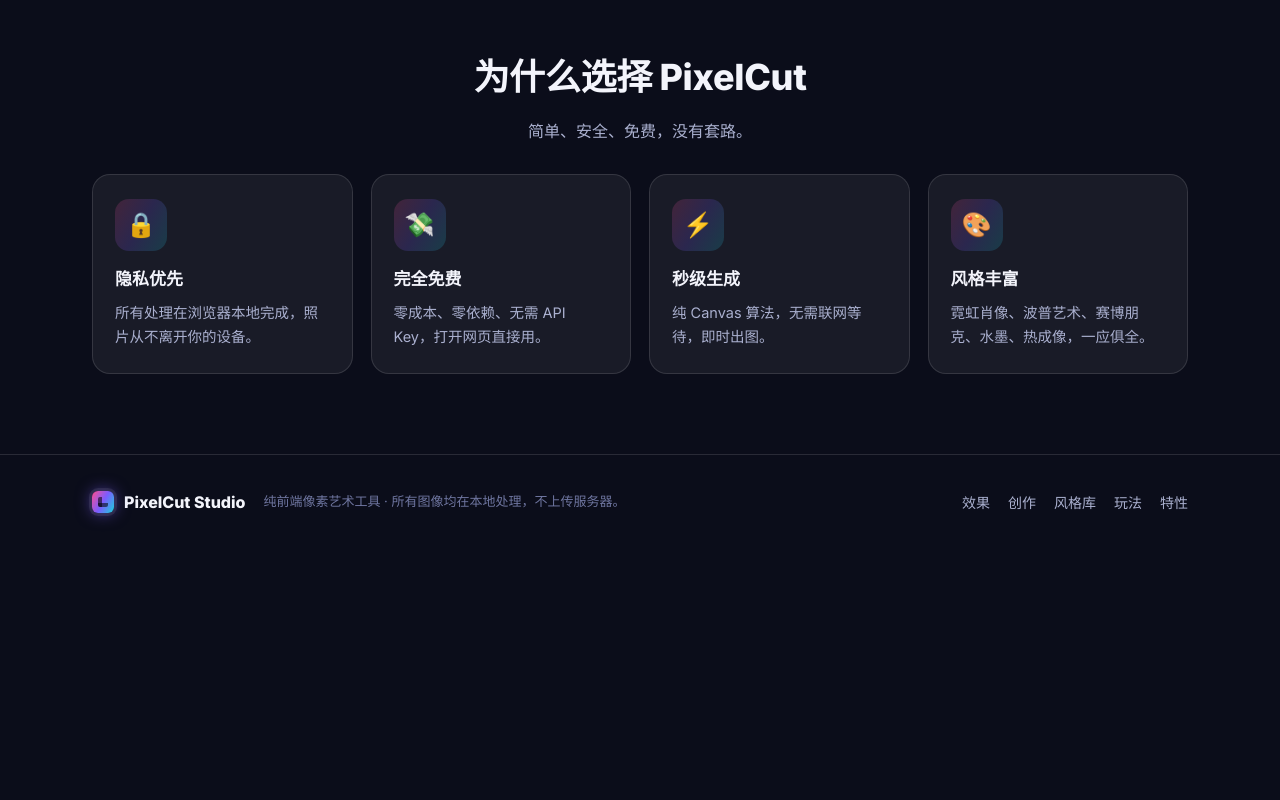
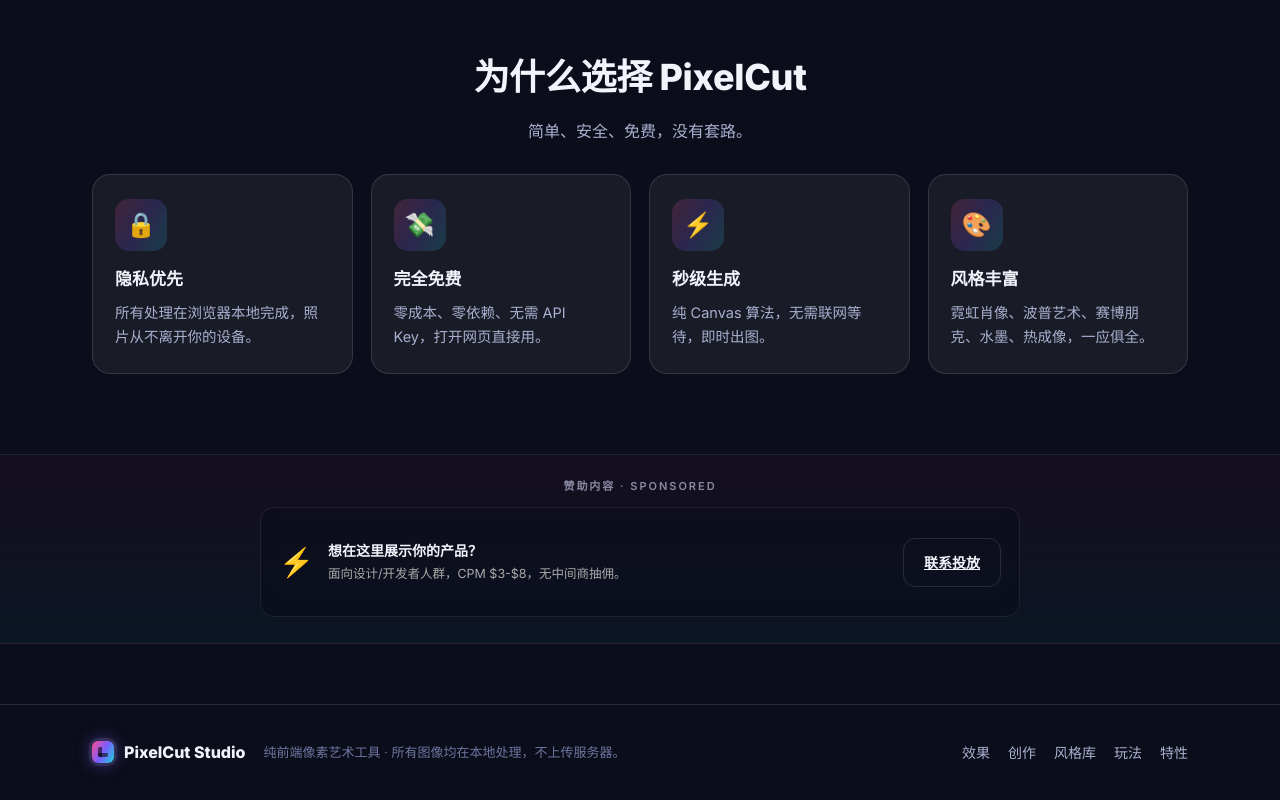
Before and after one commit to DaBowen-Jun/pixelcut-studio, a plain HTML site: page index.html in a window 1280 px wide. Shown: the part 2983-3783 px from the top of the page. Before the commit the page ends 3532 px from the top, so only its background shows below. Drawn offline with Linux system fonts and the light colour scheme.

Commit message:
feat: integrate Carbon Ads sponsor slot with self-promo fallback

```diff
--- a/app.js
+++ b/app.js
@@ -70,7 +70,11 @@
     'status.done': '✅ 完成：{dims} 像素块 · {style} · {colors} 色层',
     'status.fail': '❌ 生成失败：',
     'share.text': '我用 PixelCut Studio 把照片变成了像素风🎨 6种风格免费玩👉 ',
-    'share.copied': '✅ 分享文案已复制到剪贴板'
+    'share.copied': '✅ 分享文案已复制到剪贴板',
+    'sponsor.label': '赞助内容 · Sponsored',
+    'sponsor.fallback.t': '想在这里展示你的产品？',
+    'sponsor.fallback.d': '面向设计/开发者人群，CPM $3-$8，无中间商抽佣。',
+    'sponsor.fallback.cta': '联系投放'
   },
   en: {
     brand: 'PixelCut Studio',
@@ -112,7 +116,11 @@
     'status.done': '✅ Done: {dims} pixels · {style} · {colors} color steps',
     'status.fail': '❌ Failed: ',
     'share.text': 'Turned my photo into pixel art with PixelCut Studio 🎨 6 styles, free👉 ',
-    'share.copied': '✅ Share text copied to clipboard'
+    'share.copied': '✅ Share text copied to clipboard',
+    'sponsor.label': 'Sponsored',
+    'sponsor.fallback.t': 'Want to show your product here?',
+    'sponsor.fallback.d': 'Reach designers & devs. CPM $3–$8, no middleman.',
+    'sponsor.fallback.cta': 'Book ad slot'
   }
 };
 
@@ -737,3 +745,29 @@
 
 // 初始化语言
 applyLang(currentLang);
+
+// ===== 赞助位：Carbon Ads 加载失败时回退到自营招租卡片 =====
+(function initSponsor() {
+  const slot = $('carbonads');
+  const fallback = document.querySelector('.sponsor__fallback');
+  if (!slot || !fallback) return;
+
+  // Carbon 加载成功的标志：在 #carbonads 内插入 .carbon-wrap 元素
+  let loaded = false;
+  const observer = new MutationObserver(() => {
+    if (slot.querySelector('.carbon-wrap, .carbonad, [data-carbon]') || slot.children.length > 1) {
+      loaded = true;
+      fallback.style.display = 'none';
+      observer.disconnect();
+    }
+  });
+  observer.observe(slot, { childList: true, subtree: true });
+
+  // 8 秒超时仍未出现广告内容 → 显示招租 fallback
+  setTimeout(() => {
+    if (!loaded) {
+      fallback.style.display = 'flex';
+      observer.disconnect();
+    }
+  }, 8000);
+})();
--- a/index.html
+++ b/index.html
@@ -380,6 +380,30 @@
     </section>
   </main>
 
+  <!-- 赞助内容（Carbon Ads · 设计/开发者圈高单价广告，CPM $3-$8） -->
+  <aside class="sponsor" aria-label="Sponsored content">
+    <div class="sponsor__inner">
+      <span class="sponsor__label" data-i18n="sponsor.label">赞助内容 · Sponsored</span>
+      <div class="sponsor__slot">
+        <!-- Carbon Ads 主广告位；serve 需替换为你在 carbonads.net 申请获批后的 ID -->
+        <div id="carbonads">
+          <!-- 占位内容，Carbon 加载成功后会被替换；加载失败则显示自营招租 -->
+          <div class="sponsor__fallback">
+            <span class="sponsor__fallback-icon">⚡</span>
+            <div class="sponsor__fallback-text">
+              <strong data-i18n="sponsor.fallback.t">想在这里展示你的产品？</strong>
+              <span data-i18n="sponsor.fallback.d">面向设计/开发者人群，CPM $3-$8，无中间商抽佣。</span>
+            </div>
+            <a class="btn btn--ghost btn--sm sponsor__fallback-cta"
+               href="mailto:ads@pixcutstudio.netlify.app?subject=PixelCut%20Studio%20Ad%20Inquiry"
+               data-i18n="sponsor.fallback.cta">联系投放</a>
+          </div>
+        </div>
+        <script async src="//cdn.carbonads.com/carbon.js?serve=CKYIE23U&amp;placement=pixcutstudiocom" id="_carbonads_js"></script>
+      </div>
+    </div>
+  </aside>
+
   <!-- 页脚 -->
   <footer class="footer">
     <div class="footer__inner">
--- a/style.css
+++ b/style.css
@@ -492,3 +492,109 @@
   .plans { grid-template-columns: 1fr; }
   .modal__panel { padding: 26px 18px 22px; }
 }
+
+/* ===== 赞助位 / Carbon Ads ===== */
+.sponsor {
+  background: linear-gradient(180deg, rgba(255, 46, 147, 0.04), rgba(0, 229, 255, 0.04));
+  border-top: 1px solid rgba(255, 255, 255, 0.08);
+  border-bottom: 1px solid rgba(255, 255, 255, 0.08);
+  padding: 22px 20px 26px;
+  margin-top: 20px;
+}
+.sponsor__inner {
+  max-width: 1100px;
+  margin: 0 auto;
+  display: flex;
+  flex-direction: column;
+  align-items: center;
+  gap: 12px;
+}
+.sponsor__label {
+  font-size: 11px;
+  letter-spacing: 0.18em;
+  text-transform: uppercase;
+  color: #8a8aa3;
+  font-weight: 600;
+}
+.sponsor__slot {
+  width: 100%;
+  max-width: 760px;
+  min-height: 110px;
+  background: rgba(11, 13, 26, 0.55);
+  border: 1px solid rgba(255, 255, 255, 0.08);
+  border-radius: 14px;
+  padding: 14px 18px;
+  display: flex;
+  align-items: center;
+  justify-content: center;
+  backdrop-filter: blur(8px);
+  -webkit-backdrop-filter: blur(8px);
+}
+/* Carbon Ads 自带样式覆盖：让广告卡片适配深色玻璃面板 */
+#carbonads {
+  width: 100%;
+  font-family: 'Inter', 'Noto Sans SC', system-ui, sans-serif;
+}
+#carbonads .carbon-wrap {
+  display: flex !important;
+  align-items: center;
+  gap: 14px;
+  flex-wrap: wrap;
+  background: transparent !important;
+}
+#carbonads .carbon-img {
+  width: 100px !important;
+  height: 100px !important;
+  border-radius: 8px;
+  border: 1px solid rgba(255, 255, 255, 0.1);
+}
+#carbonads .carbon-text,
+#carbonads .carbon-poweredby {
+  color: #e8e8f3 !important;
+  font-size: 13.5px !important;
+  line-height: 1.45;
+}
+#carbonads .carbon-text a,
+#carbonads .carbon-poweredby {
+  color: #ff2e93 !important;
+}
+#carbonads .carbon-poweredby {
+  font-size: 11px !important;
+  opacity: 0.7;
+  display: block;
+  margin-top: 4px;
+}
+/* 自营招租 fallback */
+.sponsor__fallback {
+  display: flex;
+  align-items: center;
+  gap: 14px;
+  flex-wrap: wrap;
+  width: 100%;
+}
+.sponsor__fallback-icon {
+  font-size: 28px;
+  line-height: 1;
+}
+.sponsor__fallback-text {
+  flex: 1 1 220px;
+  min-width: 0;
+  display: flex;
+  flex-direction: column;
+  gap: 2px;
+}
+.sponsor__fallback-text strong {
+  font-size: 14px;
+  color: #f3f3fa;
+  font-weight: 600;
+}
+.sponsor__fallback-text span {
+  font-size: 12.5px;
+  color: #aaa;
+}
+.sponsor__fallback-cta {
+  flex-shrink: 0;
+}
+@media (max-width: 600px) {
+  .sponsor__fallback-cta { width: 100%; text-align: center; }
+}
```
